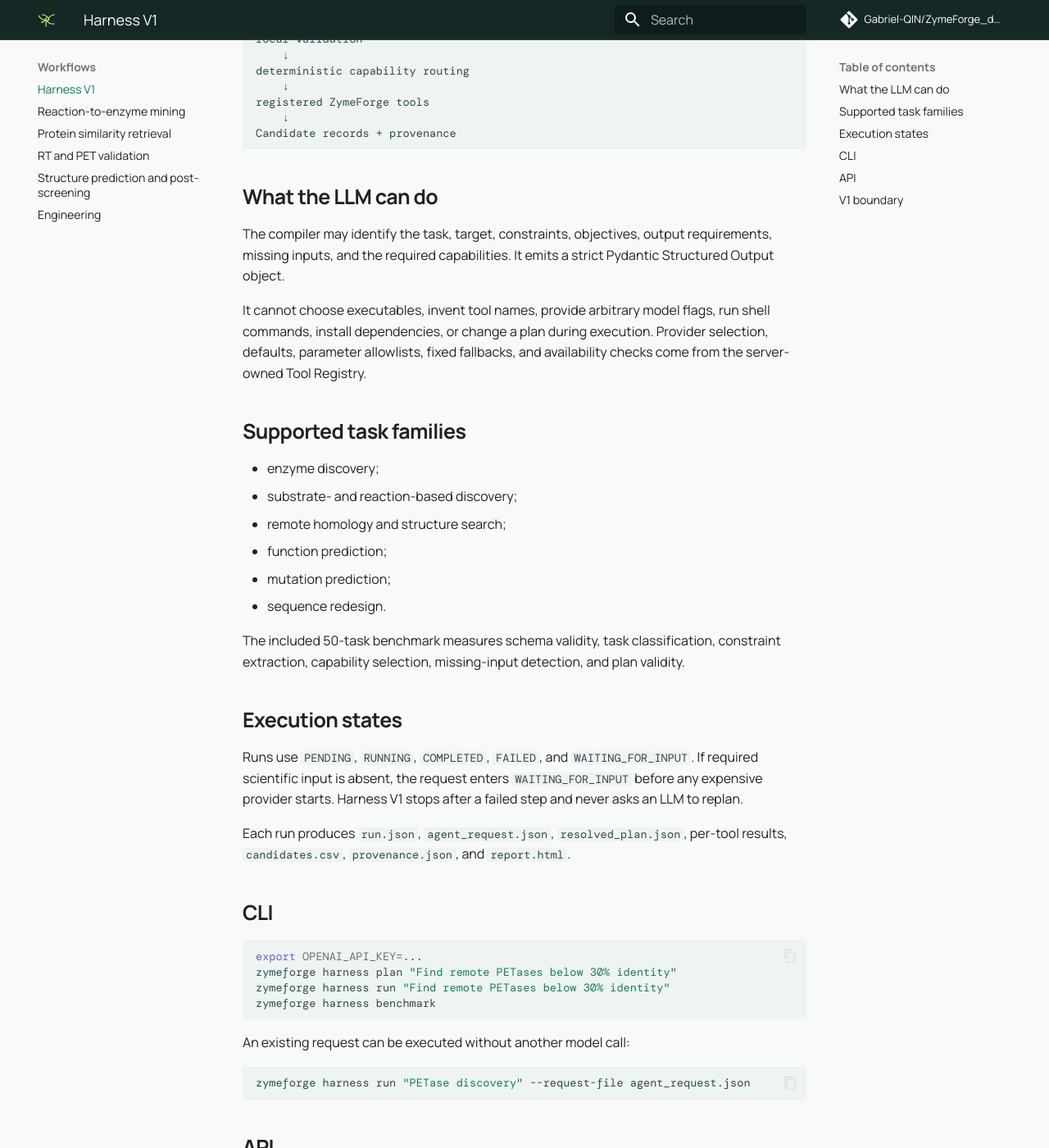
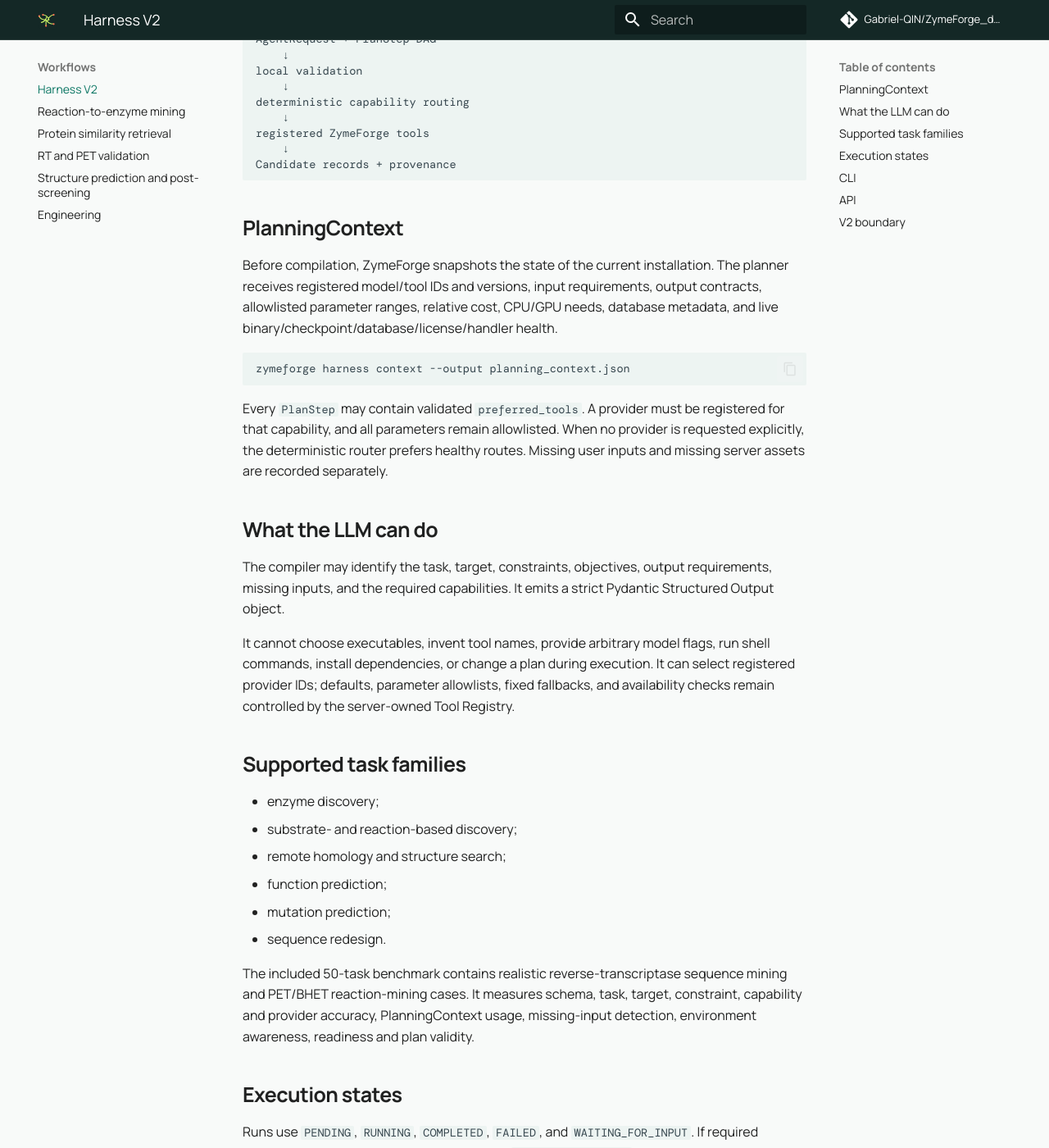
Before and after one commit to Gabriel-QIN/ZymeForge_docs, an MkDocs documentation site: the page built from docs/workflows/harness-v1.md, in a window 1280 px wide and 1400 px high, scrolled down 378 px. Shown: the whole window at 82% size. Built offline with MkDocs 1.6.1 and Material for MkDocs 9.7.7, drawn with Linux system fonts in a browser that asks for light colours; comment, search, counter and statistics services are not loaded; some of the changed text lies outside the part shown.

Commit message:
Document environment-aware Harness V2

````diff
--- a/docs/workflows/harness-v1.md
+++ b/docs/workflows/harness-v1.md
@@ -1,10 +1,13 @@
-# Harness V1
+# Harness V2
 
-Harness V1 turns a natural-language scientific request into a reproducible
+Harness V2 turns a natural-language scientific request into a reproducible,
+environment-aware
 ZymeForge workflow without giving an LLM shell or server access.
 
 ```text
 Natural language
+    ↓
+live PlanningContext
     ↓
 LLM Structured Output
     ↓
@@ -19,6 +22,22 @@
 Candidate records + provenance
 ```
 
+## PlanningContext
+
+Before compilation, ZymeForge snapshots the state of the current installation.
+The planner receives registered model/tool IDs and versions, input requirements,
+output contracts, allowlisted parameter ranges, relative cost, CPU/GPU needs,
+database metadata, and live binary/checkpoint/database/license/handler health.
+
+```bash
+zymeforge harness context --output planning_context.json
+```
+
+Every `PlanStep` may contain validated `preferred_tools`. A provider must be
+registered for that capability, and all parameters remain allowlisted. When no
+provider is requested explicitly, the deterministic router prefers healthy
+routes. Missing user inputs and missing server assets are recorded separately.
+
 ## What the LLM can do
 
 The compiler may identify the task, target, constraints, objectives, output
@@ -27,8 +46,9 @@
 
 It cannot choose executables, invent tool names, provide arbitrary model flags,
 run shell commands, install dependencies, or change a plan during execution.
-Provider selection, defaults, parameter allowlists, fixed fallbacks, and
-availability checks come from the server-owned Tool Registry.
+It can select registered provider IDs; defaults, parameter allowlists, fixed
+fallbacks, and availability checks remain controlled by the server-owned Tool
+Registry.
 
 ## Supported task families
 
@@ -39,19 +59,21 @@
 - mutation prediction;
 - sequence redesign.
 
-The included 50-task benchmark measures schema validity, task classification,
-constraint extraction, capability selection, missing-input detection, and plan
-validity.
+The included 50-task benchmark contains realistic reverse-transcriptase sequence
+mining and PET/BHET reaction-mining cases. It measures schema, task, target,
+constraint, capability and provider accuracy, PlanningContext usage,
+missing-input detection, environment awareness, readiness and plan validity.
 
 ## Execution states
 
 Runs use `PENDING`, `RUNNING`, `COMPLETED`, `FAILED`, and
 `WAITING_FOR_INPUT`. If required scientific input is absent, the request enters
-`WAITING_FOR_INPUT` before any expensive provider starts. Harness V1 stops after
+`WAITING_FOR_INPUT` before any expensive provider starts. Harness V2 stops after
 a failed step and never asks an LLM to replan.
 
-Each run produces `run.json`, `agent_request.json`, `resolved_plan.json`,
-per-tool results, `candidates.csv`, `provenance.json`, and `report.html`.
+Each run produces `run.json`, `agent_request.json`, `planning_context.json`,
+`resolved_plan.json`, per-tool results, `candidates.csv`, `provenance.json`, and
+`report.html`.
 
 ## CLI
 
@@ -59,8 +81,13 @@
 export OPENAI_API_KEY=...
 zymeforge harness plan "Find remote PETases below 30% identity"
 zymeforge harness run "Find remote PETases below 30% identity"
+zymeforge harness benchmark --validate-only
 zymeforge harness benchmark
 ```
+
+The preflight validates all 50 definitions and current environment readiness
+without an LLM. The live benchmark requires `OPENAI_API_KEY`; missing credentials
+produce an explicit error, never placeholder scores.
 
 An existing request can be executed without another model call:
 
@@ -98,8 +125,8 @@
 checkpoints, databases, and source directories are configured only on the
 server. Client-supplied server filesystem paths are rejected.
 
-## V1 boundary
+## V2 boundary
 
-Harness V1 does not implement reflection, critic loops, multi-agent execution,
+Harness V2 does not implement reflection, critic loops, multi-agent execution,
 autonomous installation, persistent scientific memory, or observe-and-replan.
 Those behaviors are intentionally outside this release.
--- a/mkdocs.yml
+++ b/mkdocs.yml
@@ -52,7 +52,7 @@
       - Current architecture: development/CURRENT_ARCHITECTURE.md
       - Capability matrix: development/CAPABILITY_MATRIX.md
   - Workflows:
-      - Harness V1: workflows/harness-v1.md
+      - Harness V2: workflows/harness-v1.md
       - Reaction-to-enzyme mining: workflows/reaction-mining.md
       - Protein similarity retrieval: workflows/similarity-retrieval.md
       - RT and PET validation: workflows/mining-validation.md
````
Also changed, not shown: docs/development/CAPABILITY_MATRIX.md (+1 -1 lines).
